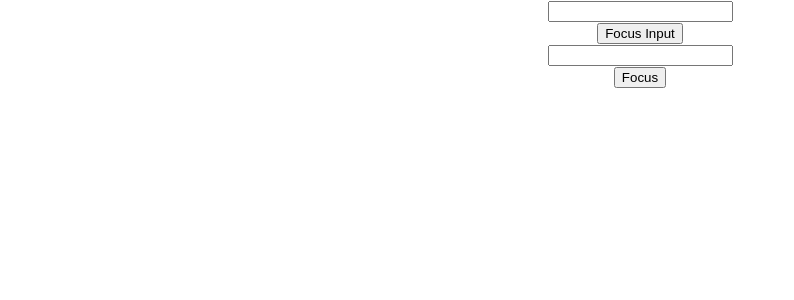
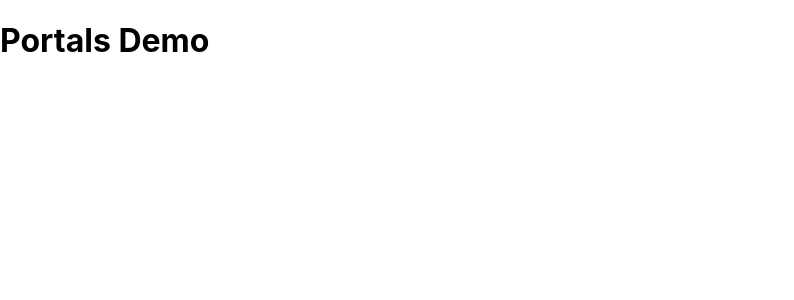
Before and after one commit to Radhika243/simple-app-react, a React (Create React App) app in the folder my-app/: page / in a window 1280 px wide. Shown: the top 300 px of the page, without its empty margins (0-794 px from the left). Built offline with nearby package versions, Linux system fonts and the light colour scheme.

Commit message:
portal demo

```diff
--- a/my-app/public/index.html
+++ b/my-app/public/index.html
@@ -29,6 +29,7 @@
   <body>
     <noscript>You need to enable JavaScript to run this app.</noscript>
     <div id="root"></div>
+    <div id="portal-root"></div>
     <!--
       This HTML file is a template.
       If you open it directly in the browser, you will see an empty page.
--- a/my-app/src/App.js
+++ b/my-app/src/App.js
@@ -21,6 +21,7 @@
 import CallbackRef from './components/CallbackRef';
 import FocusInput from './components/FocusInput';
 import ForwardRefParent from './components/ForwardRefParent';
+import PortalDemo from './components/PortalDemo';
 // import MemoComp from './components/MemoComp';
 
 
@@ -49,8 +50,9 @@
       {/* <MemoComp name="RamSita"/> */}
       {/* <RefsDemo/> */}
       {/* <CallbackRef/> */}
-      <FocusInput/>
-      <ForwardRefParent/>
+      {/* <FocusInput/>
+      <ForwardRefParent/> */}
+      <PortalDemo/>
 
     </div>
   );
--- /dev/null
+++ b/my-app/src/components/PortalDemo.js
@@ -0,0 +1,13 @@
+import React from 'react'
+import ReactDOM from 'react-dom';
+
+function PortalDemo() {
+    return ReactDOM.createPortal(
+        <h1>Portals Demo</h1>,
+        document.getElementById('portal-root')
+    )
+
+
+
+}
+export default PortalDemo;
```
